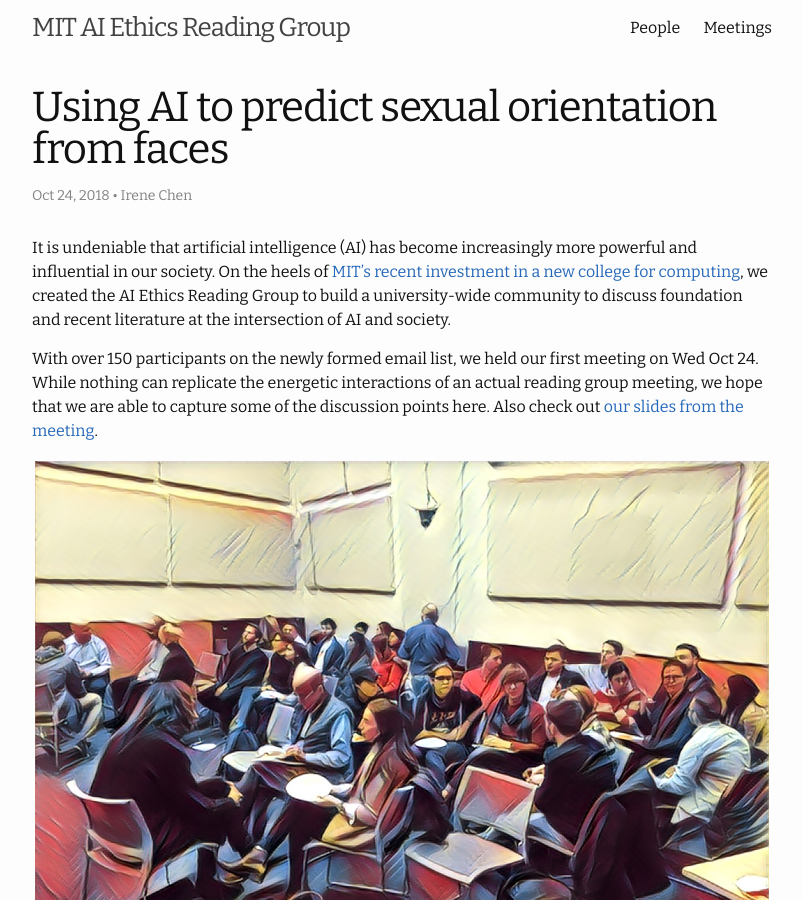
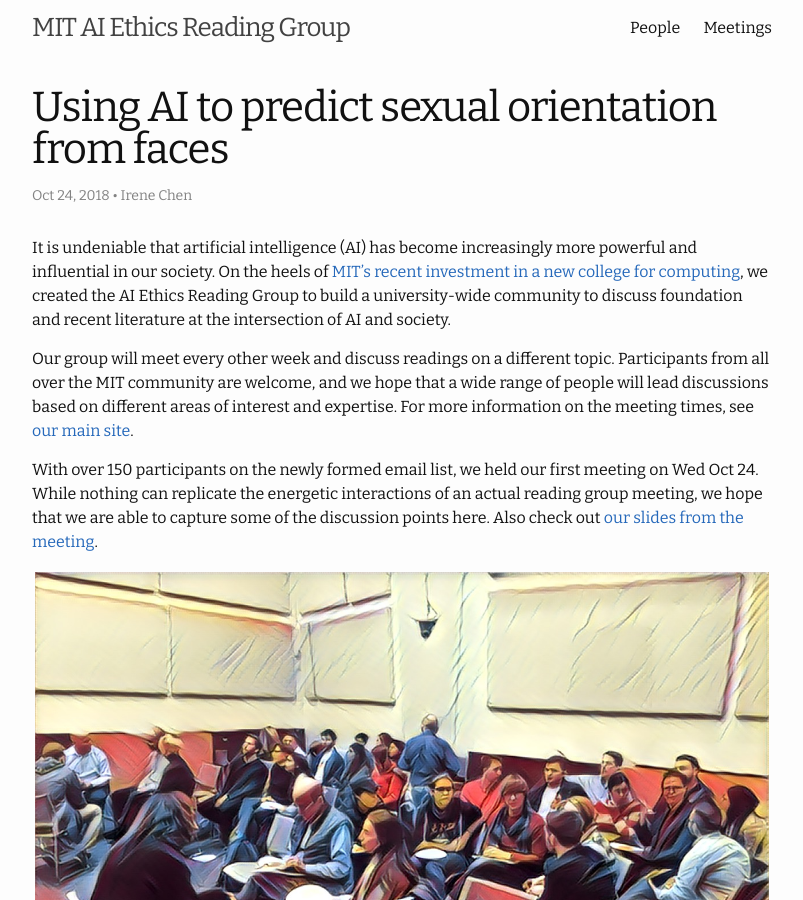
Before and after one commit to mitaiethics/mitaiethics.github.io, a Jekyll site: the page built from _posts/2018-10-24-predict-sexuality.md, in a window 1280 px wide and 900 px high. Shown: the whole window, without its empty margins (238-1041 px from the left). Built offline with Jekyll 4.4.1, drawn with Linux system fonts in a browser that asks for light colours.

Commit message:
Add Hal suggestions

```diff
--- a/_posts/2018-10-24-predict-sexuality.md
+++ b/_posts/2018-10-24-predict-sexuality.md
@@ -6,6 +6,8 @@ author: "Irene Chen"
 ---
 
 It is undeniable that artificial intelligence (AI) has become increasingly more powerful and influential in our society. On the heels of [MIT's recent investment in a new college for computing](http://news.mit.edu/2018/mit-reshapes-itself-stephen-schwarzman-college-of-computing-1015), we created the AI Ethics Reading Group to build a university-wide community to discuss foundation and recent literature at the intersection of AI and society.
+
+Our group will meet every other week and discuss readings on a different topic. Participants from all over the MIT community are welcome, and we hope that a wide range of people will lead discussions based on different areas of interest and expertise. For more information on the meeting times, see [our main site](https://mitaiethics.github.io/).
 
 With over 150 participants on the newly formed email list, we held our first meeting on Wed Oct 24. While nothing can replicate the energetic interactions of an actual reading group meeting, we hope that we are able to capture some of the discussion points here. Also check out [our slides from the meeting](https://docs.google.com/presentation/d/1kQ02D0c2SNCOWj3nErSUnSrjkcjB2aWBE2Oh4f7WPZU/edit?usp=sharing).
 
```
